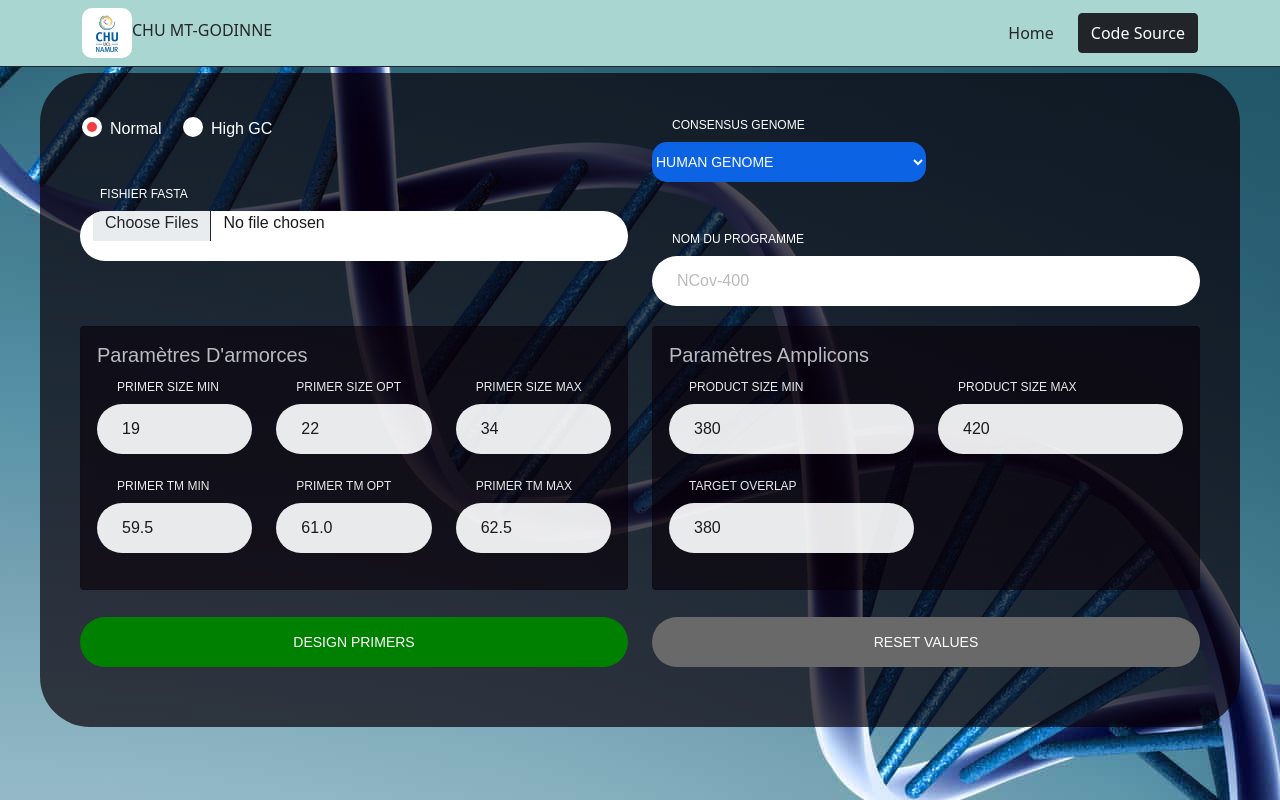
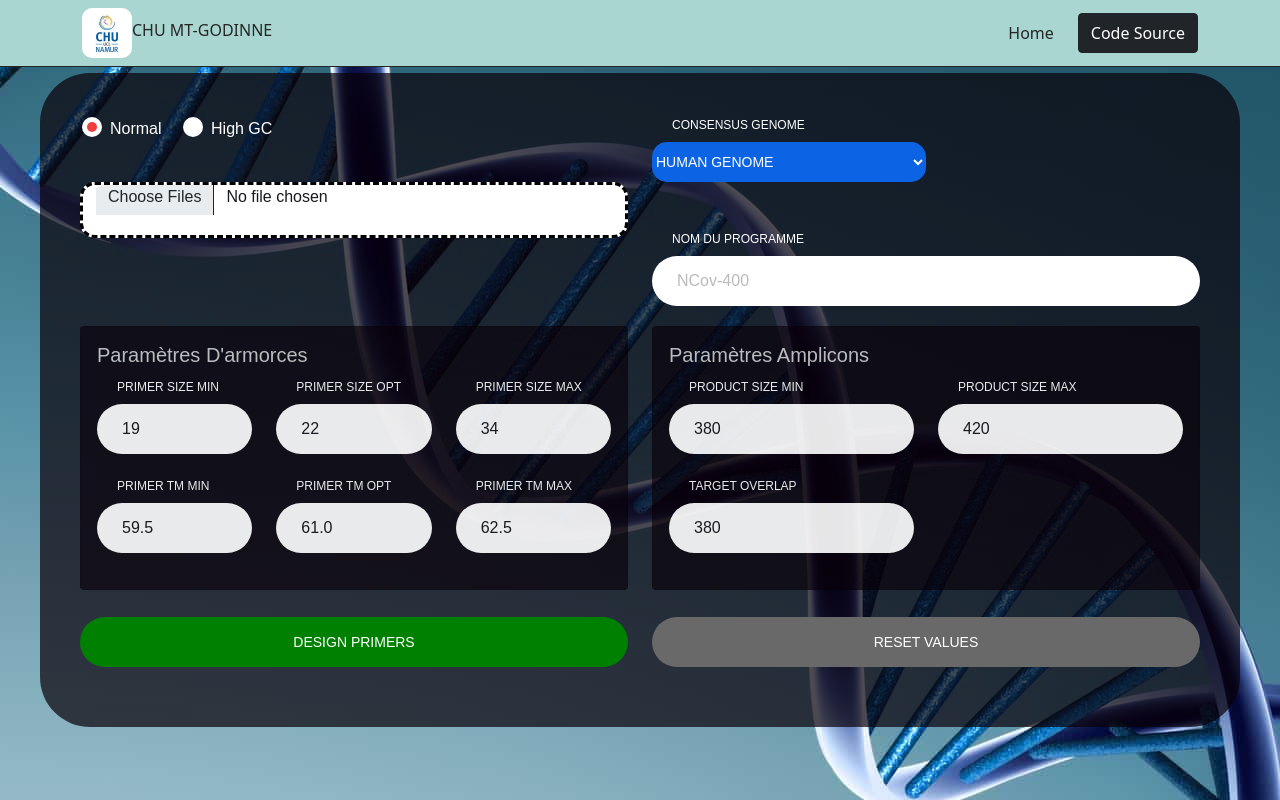
Before and after one commit to Guyriche/ProjetCHU_Mt_Godine, a Python web app: template public/templates/primers.html in a window 1280 px wide. Run offline with Jinja, Linux system fonts and the light colour scheme; the template is opened without the code that fills it, so the values that code supplies are empty.

Commit message:
Change background color of file loader

```diff
--- a/public/templates/primers.html
+++ b/public/templates/primers.html
@@ -83,8 +83,8 @@
 
                   <div class="row">
                     <div class="col-md-6">
-                      <div class="form-group">
-                        <span class="form-label">Fishier FASTA</span>
+                      <div class="form-group" style="background-color: white; border-radius: 15px; border: dashed black;">
+
                         <input class="form-control" type="file" id="file-scheme" multiple name="files[]" is="drop-files" placeholder="Deposer vos Fichiers Ici.." help=".FASTA" required/>
                       </div>
                     </div>
```
